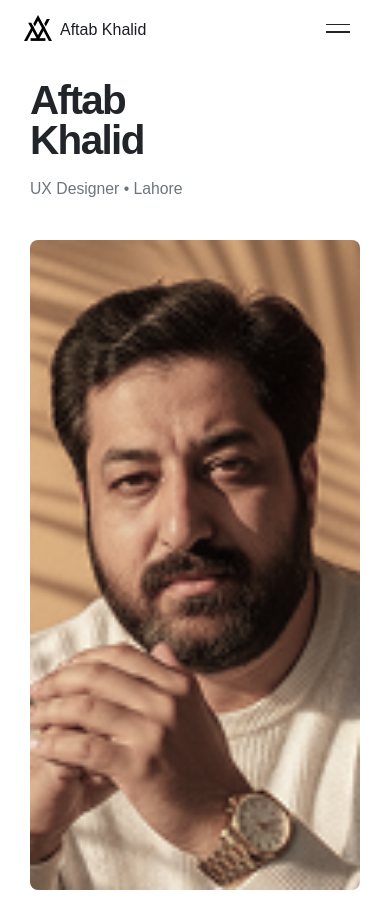
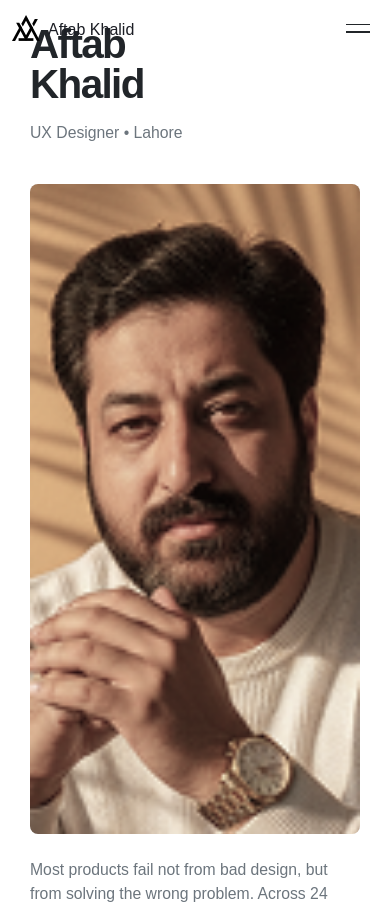
Before and after one commit to aftabkhalid/aks, a Next.js app: page /about in a window 390 px wide. Shown: the top 904 px of the page. Built offline with nearby package versions, Linux system fonts and the light colour scheme; a web font is replaced by a local one.

Commit message:
fix blog pages

```diff
--- a/src/app/writing/[slug]/page.tsx
+++ b/src/app/writing/[slug]/page.tsx
@@ -29,6 +29,9 @@ export default async function PostDetailPage({
         </div>
       </div>
 
+      <div className="container px-30">
+        <div className="row">
+          <div className="col-12">
             <article className="py-160 mx-auto" style={{ maxWidth: "680px" }}>
               {/* Navigation back */}
               {/* <Link
@@ -58,6 +61,9 @@ export default async function PostDetailPage({
                 dangerouslySetInnerHTML={{ __html: post.contentHtml || "" }}
               />
             </article>
+          </div>
+        </div>
+      </div>
     </main>
   );
 }
--- a/src/app/writing/page.tsx
+++ b/src/app/writing/page.tsx
@@ -28,7 +28,7 @@ export default function WritingListingPage() {
       <div className="container px-30 text-dark pt-120 pb-300">
         {/* Header Section */}
         <section className="row justify-content-center mb-5 pt-4">
-          <div className="col-8">
+          <div className="col-12 col-lg-8 col-md-10">
             <span className="ak-badge">
               Writing / {count}
             </span>
@@ -40,7 +40,7 @@ export default function WritingListingPage() {
 
         {/* Minimal Listing */}
         <section className="row justify-content-center">
-          <div className="col-8">
+          <div className="col-12 col-lg-8 col-md-10">
             {posts.map((post) => (
               <Link
                 key={post.slug}
--- a/src/components/navigation/Navigation.css
+++ b/src/components/navigation/Navigation.css
@@ -17,33 +17,49 @@
 
 @media (max-width: 991.98px) {
 
+  /* Keep the entire navigation above the overlay */
+  .site-nav {
+    position: fixed;
+    top: 0;
+    left: 0;
+    right: 0;
+
+    z-index: 2000;
+  }
+
   .desktop-navigation {
     display: none;
   }
 
 
   /* --------------------------------
-     Mobile Menu Toggle
+     Mobile Toggle
   -------------------------------- */
 
   .mobile-menu-toggle {
     position: relative;
-    z-index: 1100;
+    z-index: 4000;
 
     display: flex;
     flex-direction: column;
     justify-content: center;
+    align-items: center;
+
     gap: 6px;
 
     width: 40px;
     height: 40px;
 
     padding: 0;
+    margin: 0;
+
     border: 0;
     background: transparent;
 
     color: inherit;
     cursor: pointer;
+
+    appearance: none;
   }
 
   .mobile-menu-toggle span {
@@ -79,9 +95,10 @@
 
   .mobile-menu-overlay {
     position: fixed;
+
     inset: 0;
 
-    z-index: 100;
+    z-index: 1000;
 
     display: block;
 
@@ -127,7 +144,7 @@
     display: flex;
     flex-direction: column;
 
-    gap: 12px;
+    gap: 16px;
   }
 
   .mobile-menu-content nav a {
```
Lines whose indentation alone changed are shown as unchanged.
